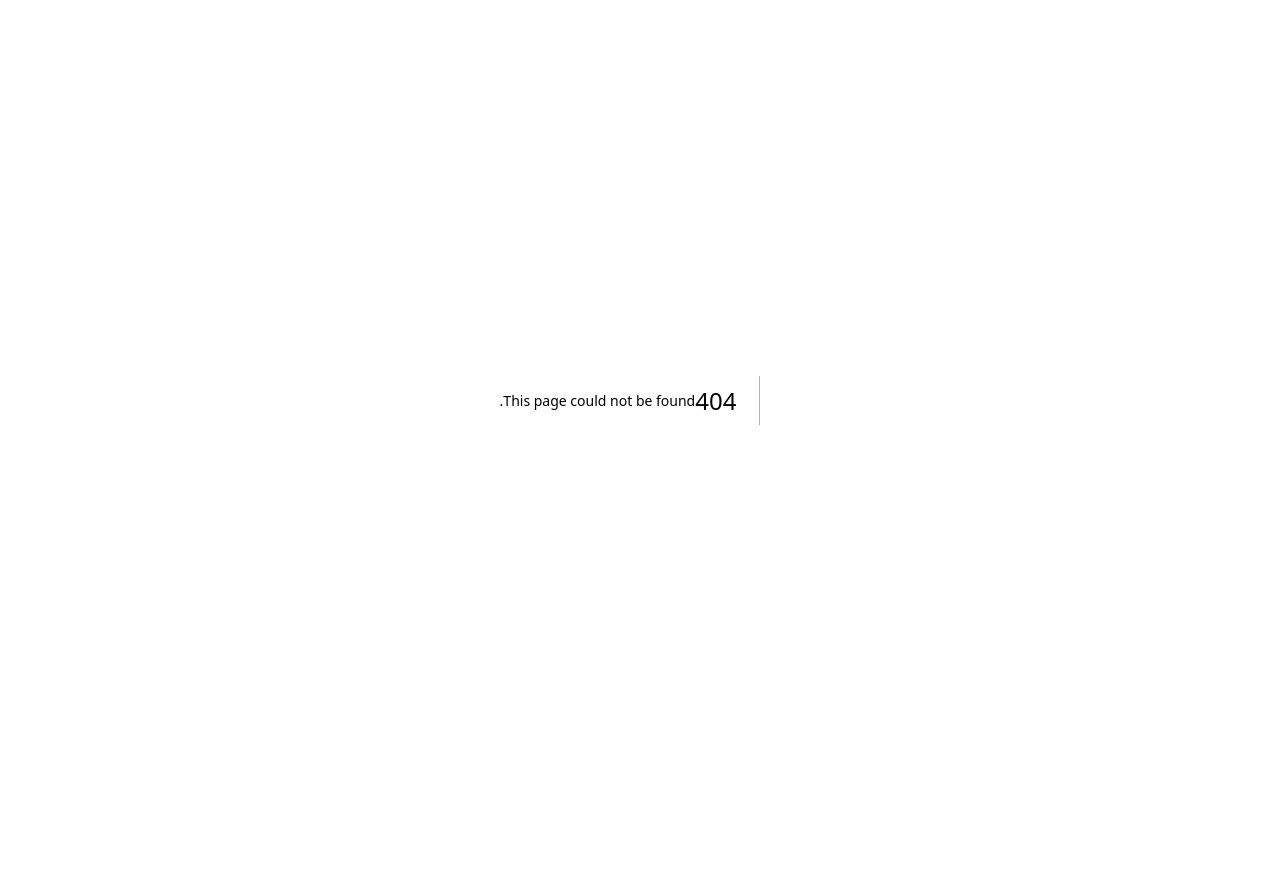
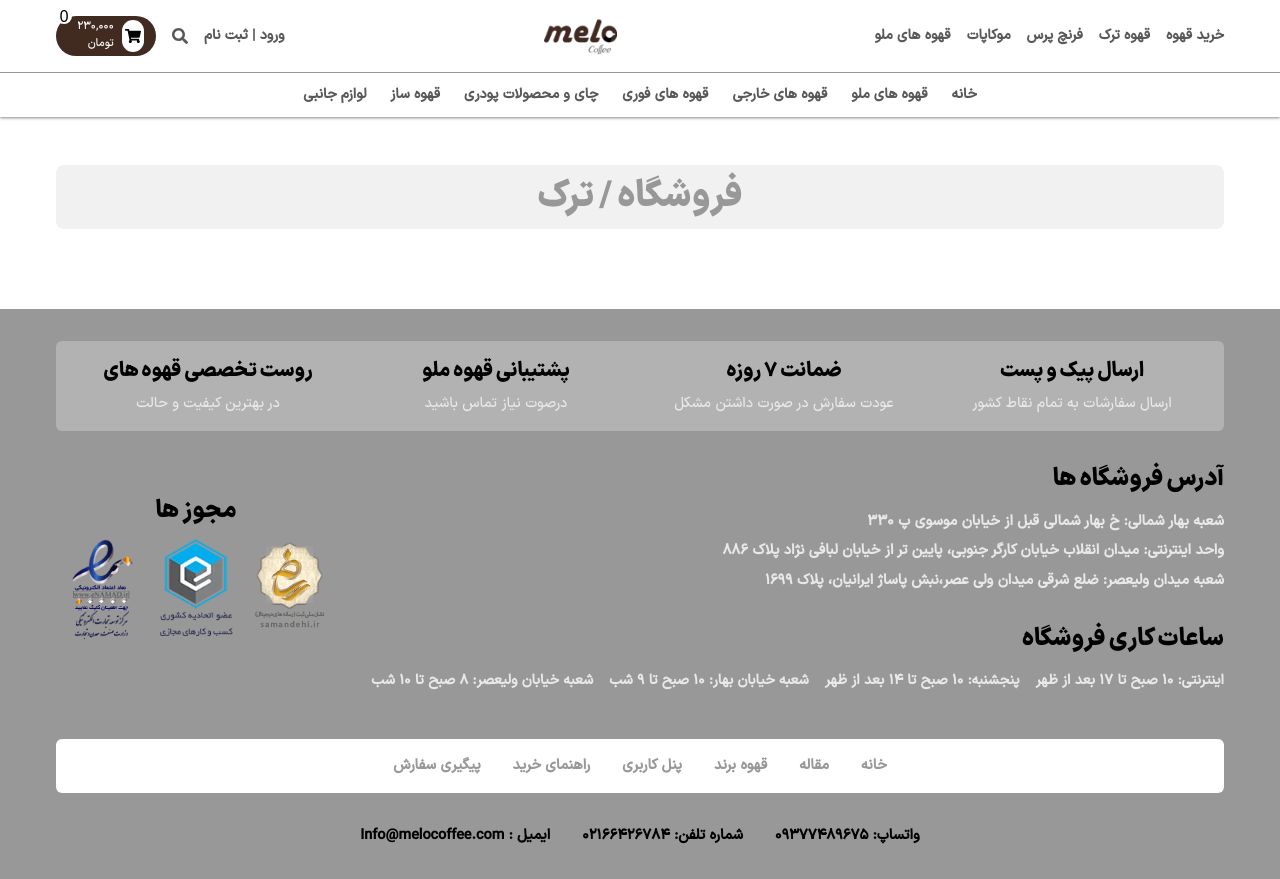
Before and after one commit to mohammadmehdidalvandii/mello-coffee, a Next.js app: page /shop/category/1 in a window 1280 px wide. Before the commit this address had no page. Before the commit the page ends 800 px from the top, so only its background shows below. Built offline with nearby package versions, Linux system fonts and the light colour scheme.

Commit message:
created page shop/categroy/name

```diff
--- /dev/null
+++ b/src/app/shop/category/[name]/page.tsx
@@ -0,0 +1,18 @@
+import Breadcrumb from '@/components/module/Breadcrumb/Breadcrumb'
+import Footer from '@/components/module/Footer/Footer'
+import MainHeader from '@/components/module/MainHeader/MainHeader'
+import Navbar from '@/components/module/Navbar/Navbar'
+import React from 'react'
+
+function page() {
+  return (
+    <>
+    <Navbar/>
+    <MainHeader/>
+    <Breadcrumb text='فروشگاه / ترک'/>
+    <Footer/>
+    </>
+  )
+}
+
+export default page
```
